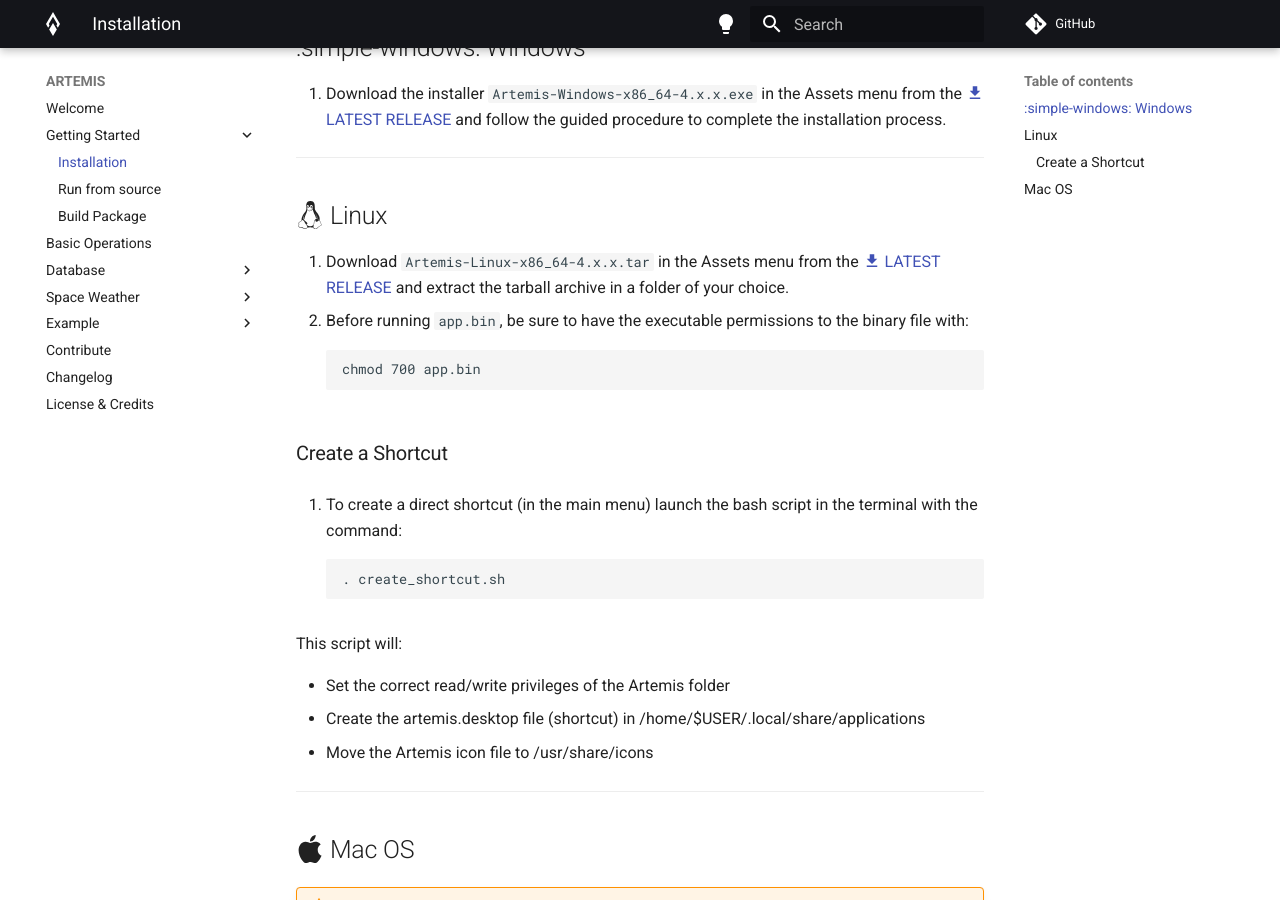
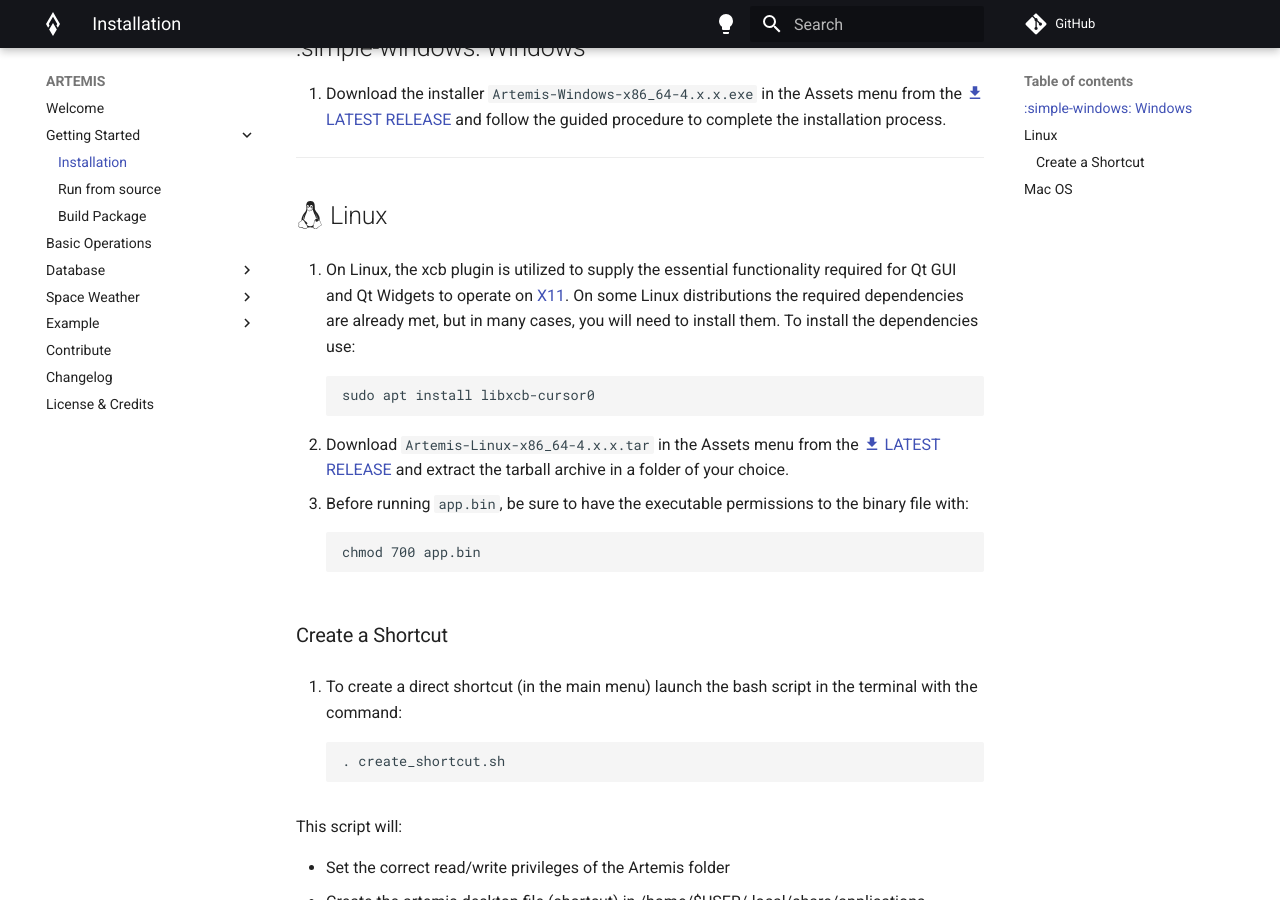
Before and after one commit to AresValley/Artemis, an MkDocs documentation site: the page built from docs/installation.md, in a window 1280 px wide and 900 px high, scrolled down 324 px. Built offline with MkDocs 1.6.1 and Material for MkDocs 9.7.7, drawn with Linux system fonts in a browser that asks for light colours; comment, search, counter and statistics services are not loaded.

Commit message:
Updated documentation

````diff
--- a/docs/installation.md
+++ b/docs/installation.md
@@ -12,8 +12,14 @@
 ---
 
 ## :simple-linux: Linux
-1. Download `Artemis-Linux-x86_64-4.x.x.tar` in the Assets menu from the [:material-download: LATEST RELEASE](https://github.com/AresValley/Artemis/releases) and extract the tarball archive in a folder of your choice.
-2. Before running `app.bin`, be sure to have the executable permissions to the binary file with:
+1. On Linux, the xcb plugin is utilized to supply the essential functionality required for Qt GUI and Qt Widgets to operate on [X11](https://doc.qt.io/qt-6/linux-requirements.html). On some Linux distributions the required dependencies are already met, but in many cases, you will need to install them. To install the dependencies use:
+
+    ```
+    sudo apt install libxcb-cursor0
+    ```
+
+2. Download `Artemis-Linux-x86_64-4.x.x.tar` in the Assets menu from the [:material-download: LATEST RELEASE](https://github.com/AresValley/Artemis/releases) and extract the tarball archive in a folder of your choice.
+3. Before running `app.bin`, be sure to have the executable permissions to the binary file with:
 
     ```
     chmod 700 app.bin
````
Also changed, not shown: 4 other files.
